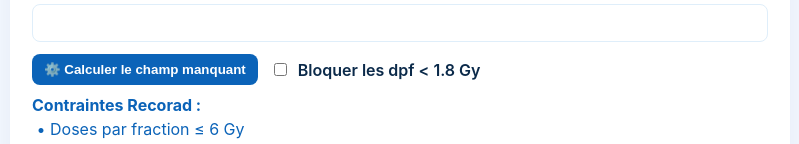
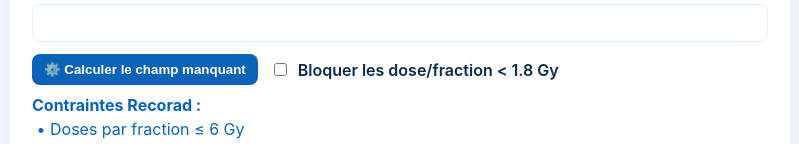
Before and after one commit to Snoop67/bed-simulator, a React (Create React App) app: page / in a window 1280 px wide. Shown: the part 382-526 px from the top of the page, without its empty margins (240-1039 px from the left). Built offline with nearby package versions, Linux system fonts and the light colour scheme.

Commit message:
Update App.jsx

```diff
--- a/src/App.jsx
+++ b/src/App.jsx
@@ -588,7 +588,7 @@ export default function App() {
                 checked={blockBelow18}
                 onChange={(e) => setBlockBelow18(e.target.checked)}
               />
-              Bloquer les dpf &lt; 1.8 Gy
+              Bloquer les dose/fraction &lt; 1.8 Gy
             </label>
           </div>
 
```
